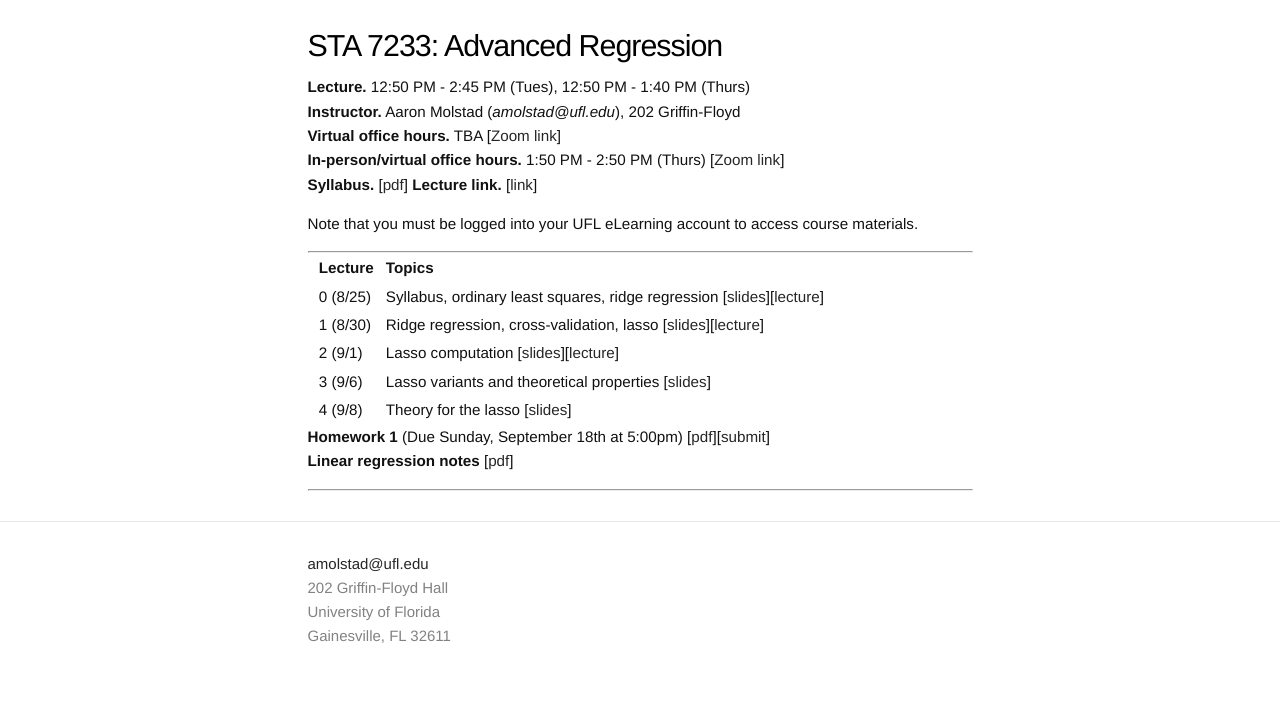
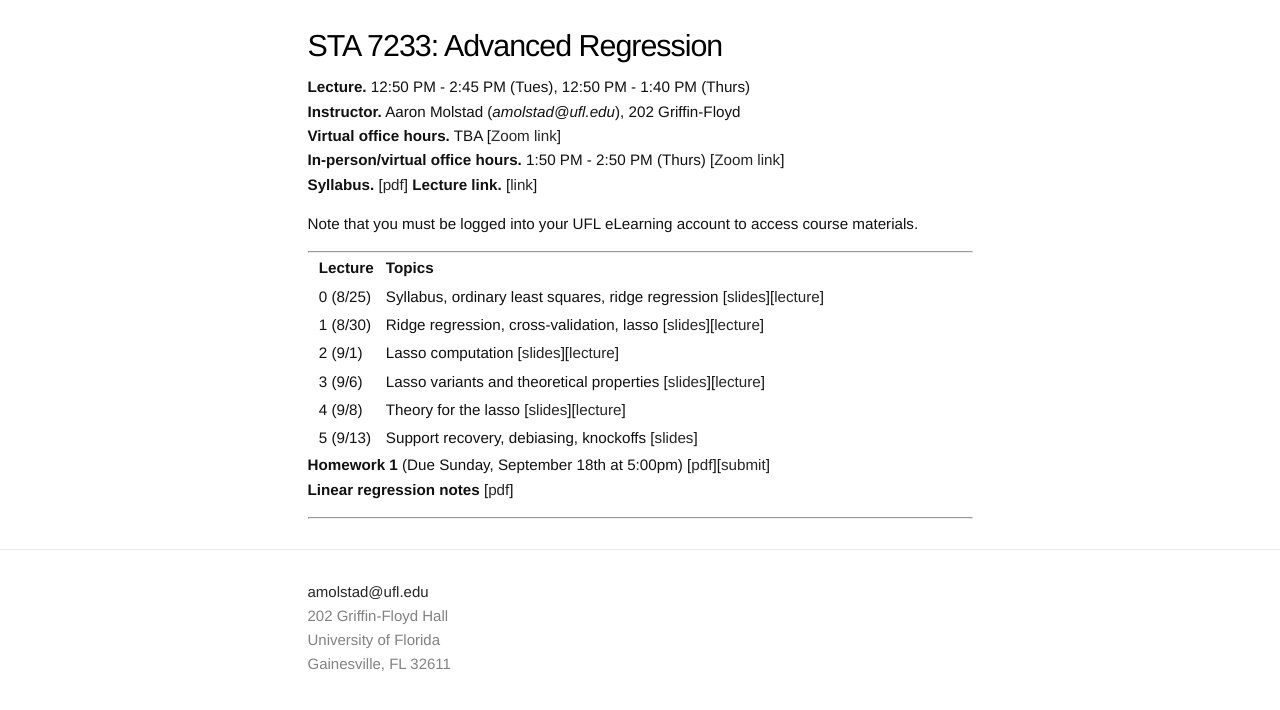
Before and after one commit to ajmolstad/ajmolstad.github.io, a Jekyll site: the page built from F22_STA7233.md, in a window 1280 px wide. Shown: the top 710 px of the page. Built offline with Jekyll 4.4.1, drawn with Linux system fonts in a browser that asks for light colours.

Commit message:
Update F22_STA7233.md

```diff
--- a/F22_STA7233.md
+++ b/F22_STA7233.md
@@ -19,9 +19,9 @@ Note that you must be logged into your UFL eLearning account to access course ma
 || 0 (8/25)  || Syllabus, ordinary least squares, ridge regression [[slides](https://ufl.instructure.com/files/70937117/download?download_frd=1)][[lecture](https://ufl.instructure.com/files/70937119/download?download_frd=1)]||
 || 1 (8/30) || Ridge regression, cross-validation, lasso [[slides](https://ufl.instructure.com/files/71104309/download?download_frd=1)][[lecture](https://ufl.instructure.com/files/71104308/download?download_frd=1)] ||
 || 2 (9/1) || Lasso computation [[slides](https://ufl.instructure.com/files/71183569/download?download_frd=1)][[lecture](https://ufl.instructure.com/files/71183552/download?download_frd=1)] ||
-|| 3 (9/6) || Lasso variants and theoretical properties [[slides](https://ufl.instructure.com/files/71222125/download?download_frd=1)] ||
-|| 4 (9/8) || Theory for the lasso [[slides](https://ufl.instructure.com/files/71291903/download?download_frd=1)] ||
-
+|| 3 (9/6) || Lasso variants and theoretical properties [[slides](https://ufl.instructure.com/files/71222125/download?download_frd=1)][[lecture](https://ufl.instructure.com/files/71449315/download?download_frd=1)] ||
+|| 4 (9/8) || Theory for the lasso [[slides](https://ufl.instructure.com/files/71291903/download?download_frd=1)][[lecture](https://ufl.instructure.com/files/71449238/download?download_frd=1)] ||
+|| 5 (9/13) || Support recovery, debiasing, knockoffs [[slides](https://ufl.instructure.com/files/71448932/download?download_frd=1)]||
 
 **Homework 1** (Due Sunday, September 18th at 5:00pm) [[pdf](https://ufl.instructure.com/files/71182985/download?download_frd=1)][[submit](https://ufl.instructure.com/courses/463961/assignments/5390259)]
 **Linear regression notes** [[pdf](https://ufl.instructure.com/files/71183988/download?download_frd=1)]
```
